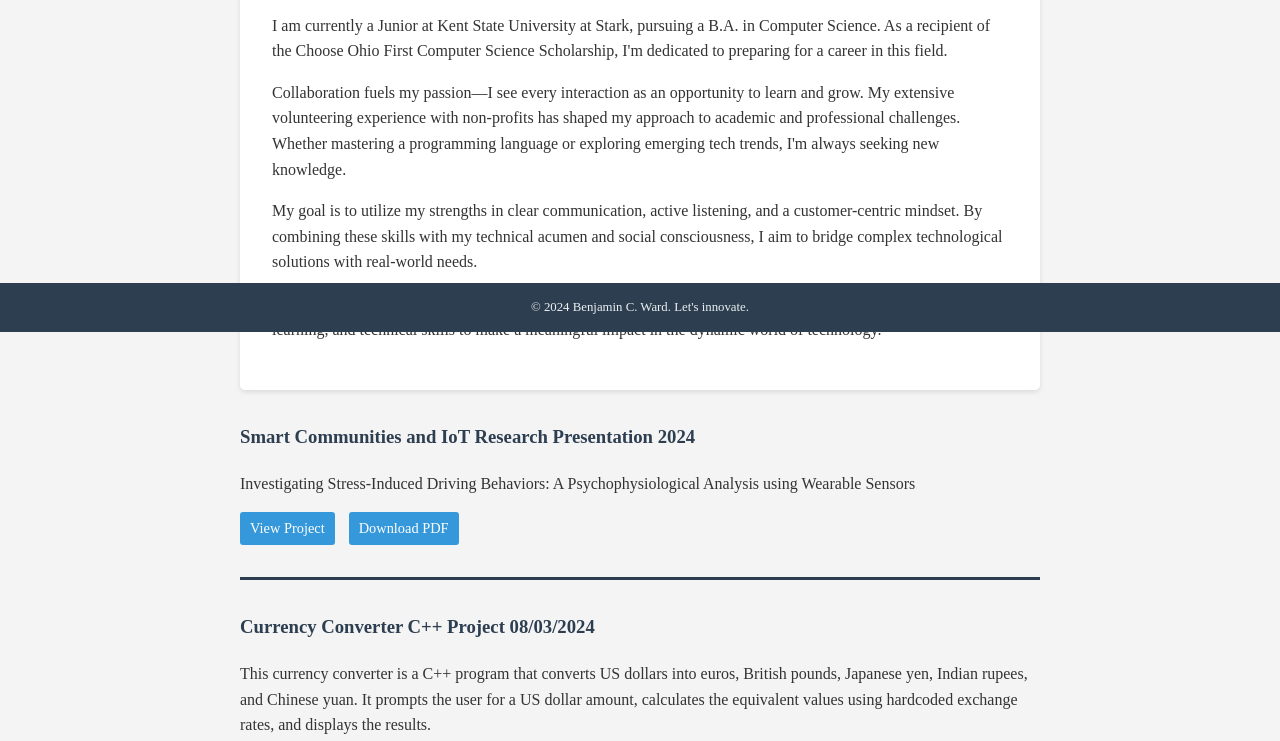
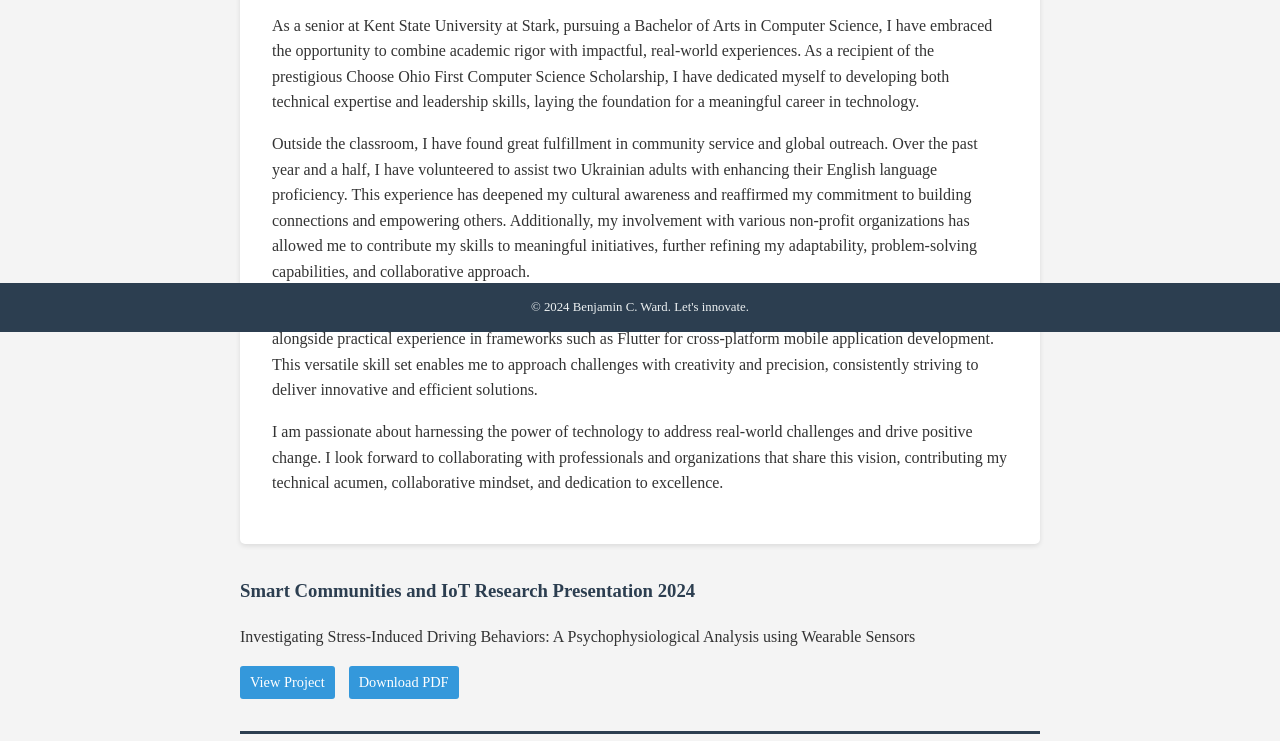
Before and after one commit to bward29/BenjaminWard.github.io, a plain HTML site: page index.html in a window 1280 px wide. Shown: the part 468-1209 px from the top of the page. Drawn offline with Linux system fonts and the light colour scheme.

Commit message:
Add files via upload

```diff
--- a/index.html
+++ b/index.html
@@ -36,18 +36,34 @@
         <section id="about">
             <h2 class="underline">About Me</h2>
             <img src="IMG_3924.JPG" alt="Benjamin Ward" class="profile-image">
-            <p>I am currently a Junior at Kent State University at Stark, pursuing a B.A. in Computer Science. As a
-                recipient of the Choose Ohio First Computer Science Scholarship, I'm dedicated to preparing for a career
-                in this field.</p>
-            <p>Collaboration fuels my passion—I see every interaction as an opportunity to learn and grow. My extensive
-                volunteering experience with non-profits has shaped my approach to academic and professional challenges.
-                Whether mastering a programming language or exploring emerging tech trends, I'm always seeking new
-                knowledge.</p>
-            <p>My goal is to utilize my strengths in clear communication, active listening, and a customer-centric
-                mindset. By combining these skills with my technical acumen and social consciousness, I aim to bridge
-                complex technological solutions with real-world needs.</p>
-            <p>I'm excited to connect with professionals and organizations where I can apply my collaborative spirit,
-                love for learning, and technical skills to make a meaningful impact in the dynamic world of technology.
+            <p>As a senior at Kent State University at Stark, pursuing a Bachelor of Arts in Computer Science, I have
+                embraced the
+                opportunity to combine academic rigor with impactful, real-world experiences. As a recipient of the
+                prestigious Choose
+                Ohio First Computer Science Scholarship, I have dedicated myself to developing both technical expertise
+                and leadership
+                skills, laying the foundation for a meaningful career in technology.</p>
+            <p>Outside the classroom, I have found great fulfillment in community service and global outreach. Over the
+                past year and a half, I have volunteered to assist two Ukrainian adults with enhancing their English
+                language
+                proficiency. This experience has deepened my cultural awareness and reaffirmed my commitment to building
+                connections and
+                empowering others. Additionally, my involvement with various non-profit organizations has allowed me to
+                contribute
+                my skills to meaningful initiatives, further refining my adaptability, problem-solving capabilities, and
+                collaborative approach.</p>
+            <p>Technically, I bring a robust foundation in programming languages, including C++, Python, and JavaScript,
+                alongside
+                practical experience in frameworks such as Flutter for cross-platform mobile application development.
+                This versatile
+                skill set enables me to approach challenges with creativity and precision, consistently striving to
+                deliver innovative
+                and efficient solutions.</p>
+            <p>I am passionate about harnessing the power of technology to address real-world challenges and drive
+                positive change. I
+                look forward to collaborating with professionals and organizations that share this vision, contributing
+                my technical
+                acumen, collaborative mindset, and dedication to excellence.
             </p>
         </section>
 
@@ -86,6 +102,7 @@
         <section id="resume">
             <h2 class="underline">Resume</h2>
             <p>
+                <a href="Resume.pdf" class="project-link" target="_blank">View Resume</a>
                 <a href="Resume.pdf" download class="pdf-download">Download Resume</a>
             </p>
         </section>
```
Also changed, not shown: 1 other file.
